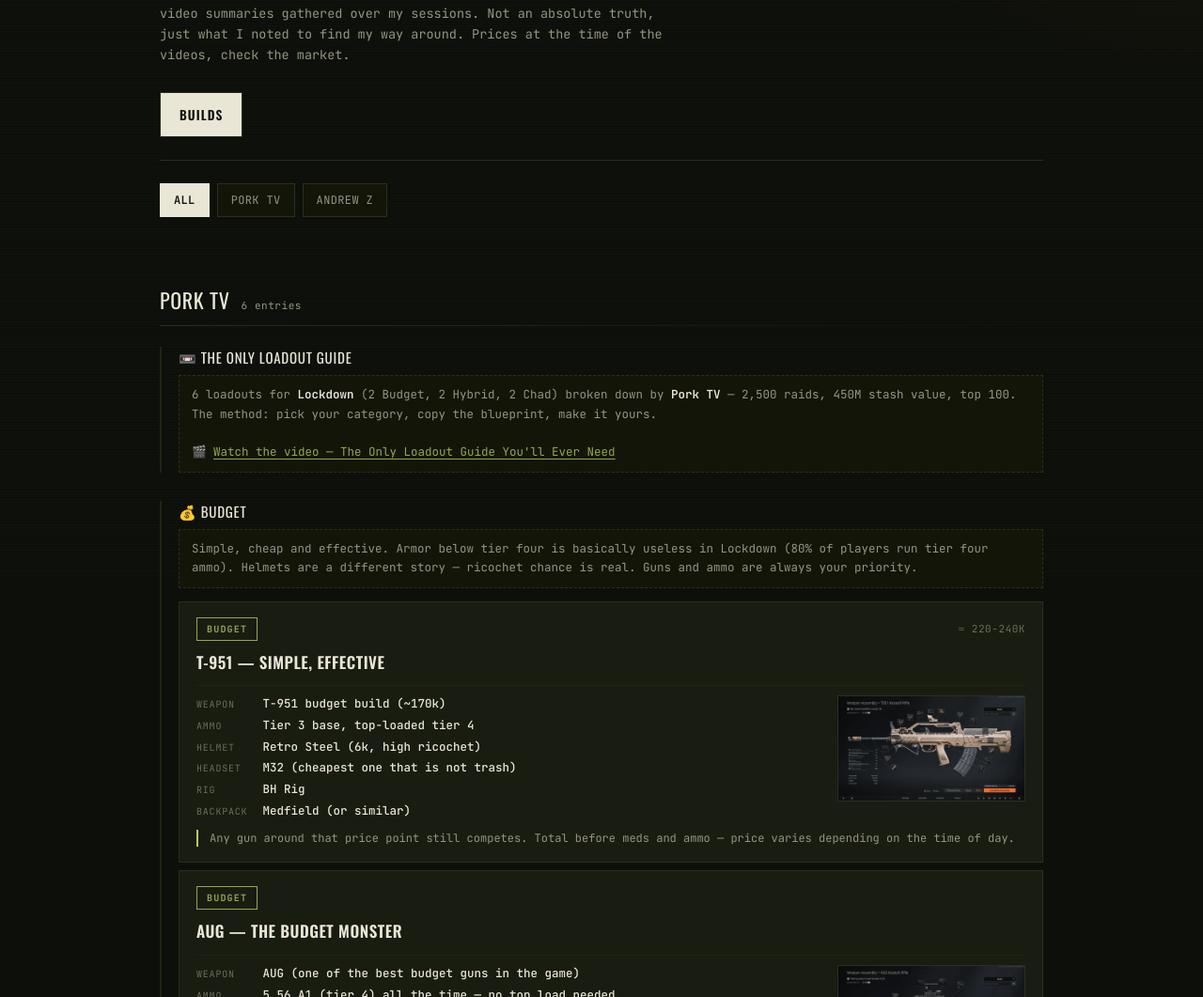
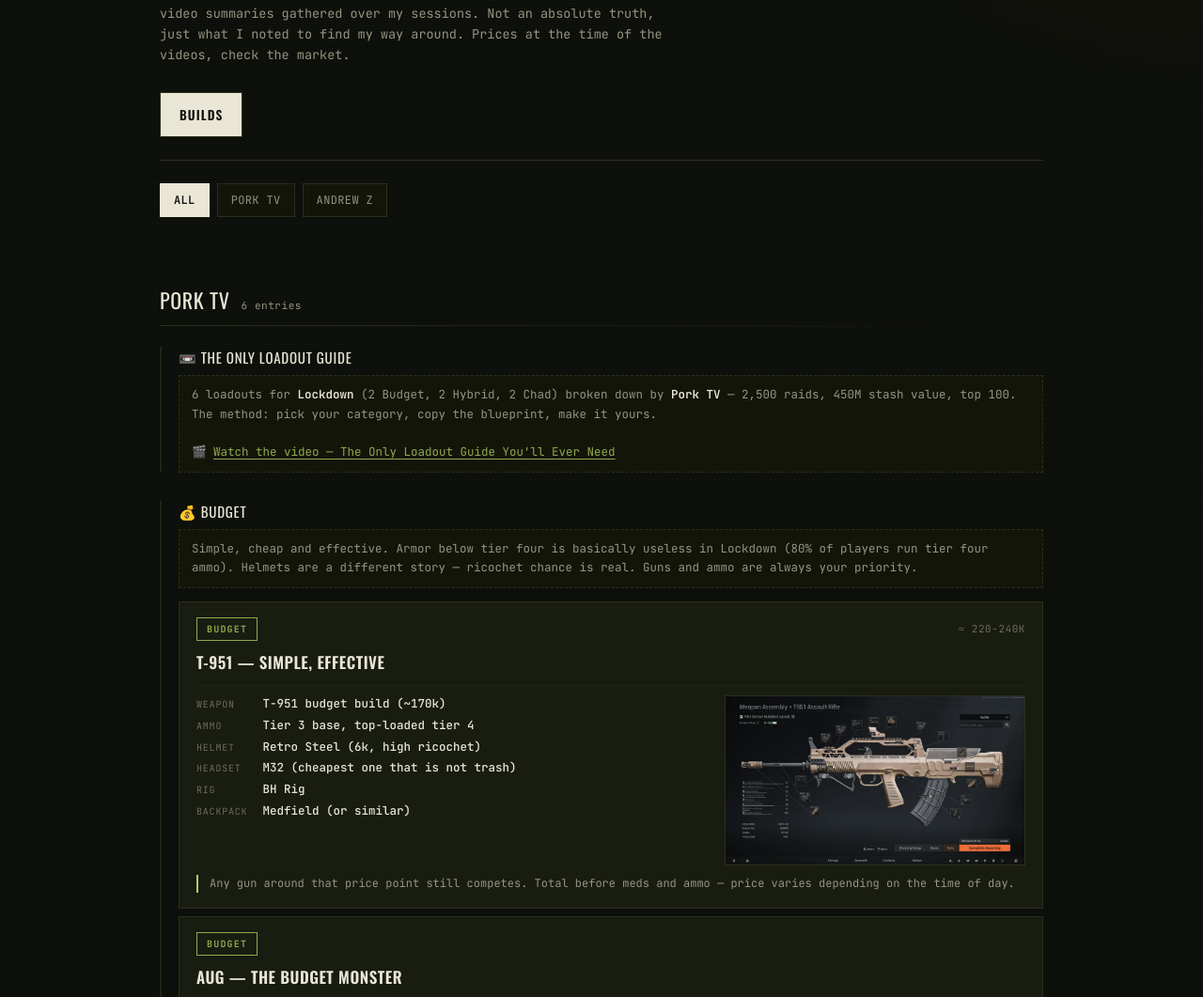
Before and after one commit to R3dn0/enhance_notepad, a website: page abi.html in a window 1280 px wide. Shown: the part 183-1244 px from the top of the page at 94% size. Drawn offline with nearby package versions, Linux system fonts and the light colour scheme.

Commit message:
fix: augmente la taille des images loadout ABI (200px -> 320px)

```diff
--- a/src/scss/_abi.scss
+++ b/src/scss/_abi.scss
@@ -103,7 +103,7 @@ body{
   gap:12px 16px;
   align-items:start;
 
-  &.has-img{grid-template-columns:1fr 200px;}
+  &.has-img{grid-template-columns:1fr 320px;}
 }
 
 .loadout-img{
```
Also changed, not shown: themes/abi.css.
